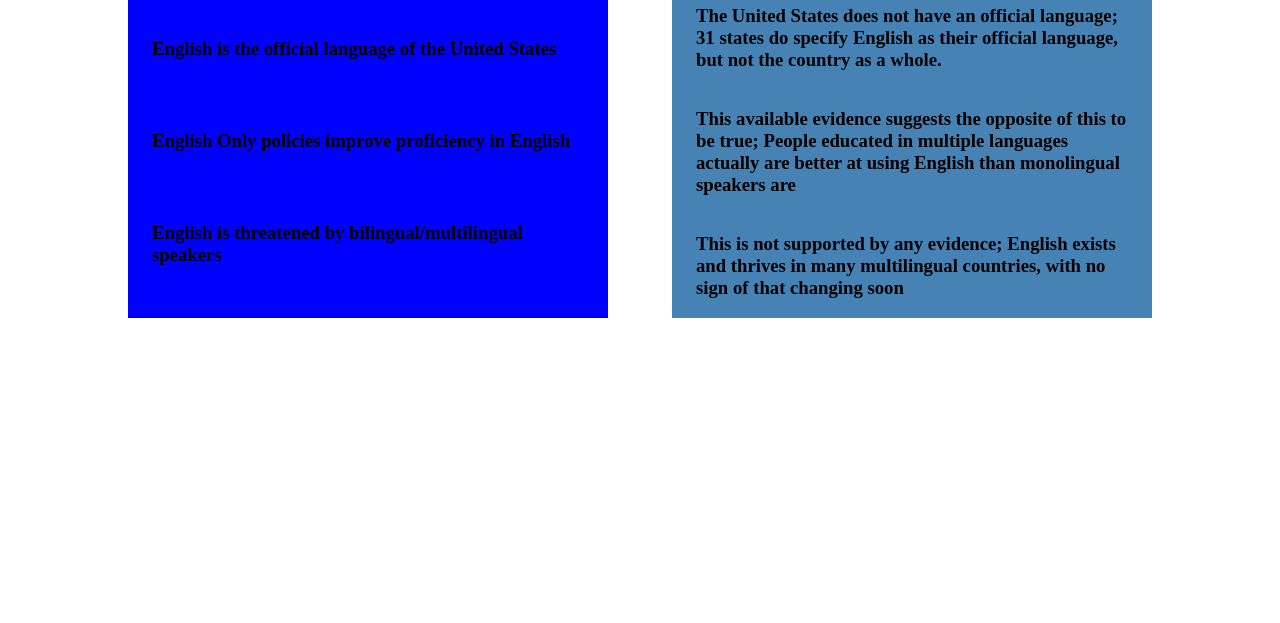
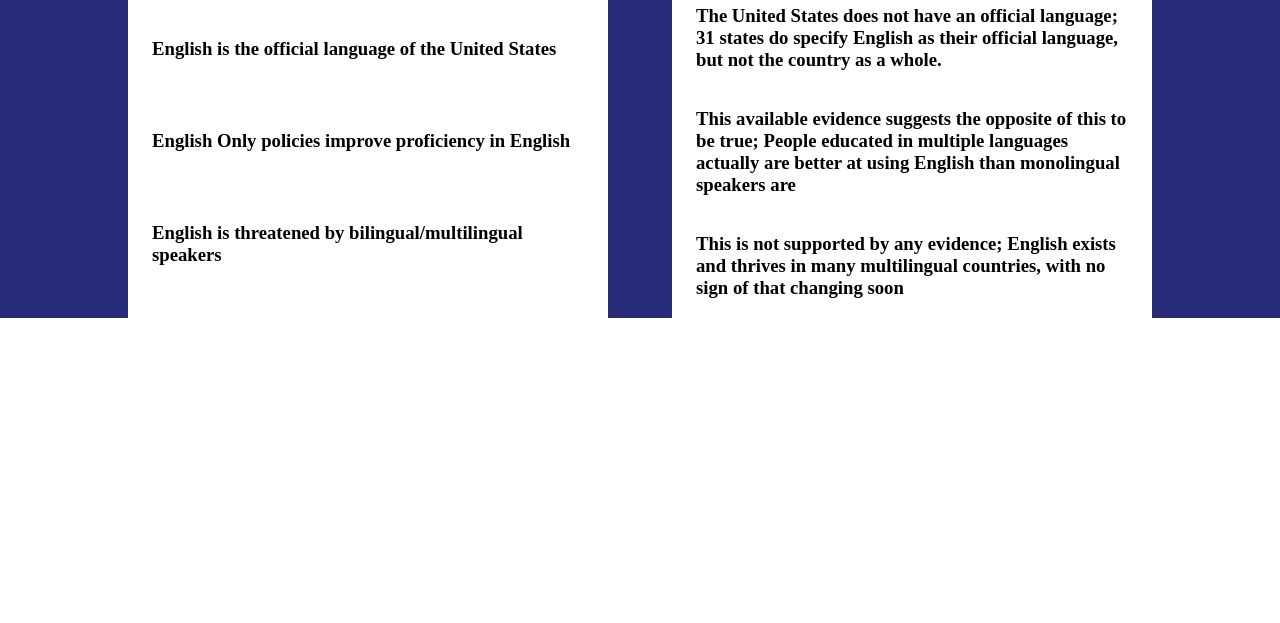
Before and after one commit to jdolph21/Ling-201_English-Only-Movements, a website built with Vite: page myths_debunked.html in a window 1280 px wide. Shown: the part 177-800 px from the top of the page. Built offline with nearby package versions, Linux system fonts and the light colour scheme.

Commit message:
More changes to mythsDebunked styling

```diff
--- a/myths_debunked.html
+++ b/myths_debunked.html
@@ -25,7 +25,7 @@
   <body>
     <main>
 		<div id = "mythsGrid" class="grid-container">
-			<div id="leftSide" class="grid-item">
+			<div id="leftSide" class="grid-item spacer">
 			</div>
 
 			<div id="myths" class="grid-item">
@@ -47,7 +47,7 @@
 
 			</div>
 
-			<div id="spacer" class="grid-item">
+			<div class="grid-item spacer">
 			</div>
 
 			<div id="facts" class="grid-item">
@@ -68,7 +68,7 @@
 				</h3>
 			</div>
 
-			<div id="rightSide" class="grid-item">
+			<div id="rightSide" class="grid-item spacer">
 			</div>
 
 		</div>
--- a/style.css
+++ b/style.css
@@ -97,13 +97,19 @@ h1.title {
 }
 
 #myths {
-	background-color: rgb(0, 0, 255);
+	/*background-color: #595C9B;*/
 	height:100%;
+	/*color: white;*/
 }
 
 #facts {
-	background-color: steelblue;
+	/*background-color: #595C9B;*/
 	height:100%;
+	/*color:white;*/
+}
+
+.spacer {
+	background-color: #292C7B;
 }
 
 p {
```
